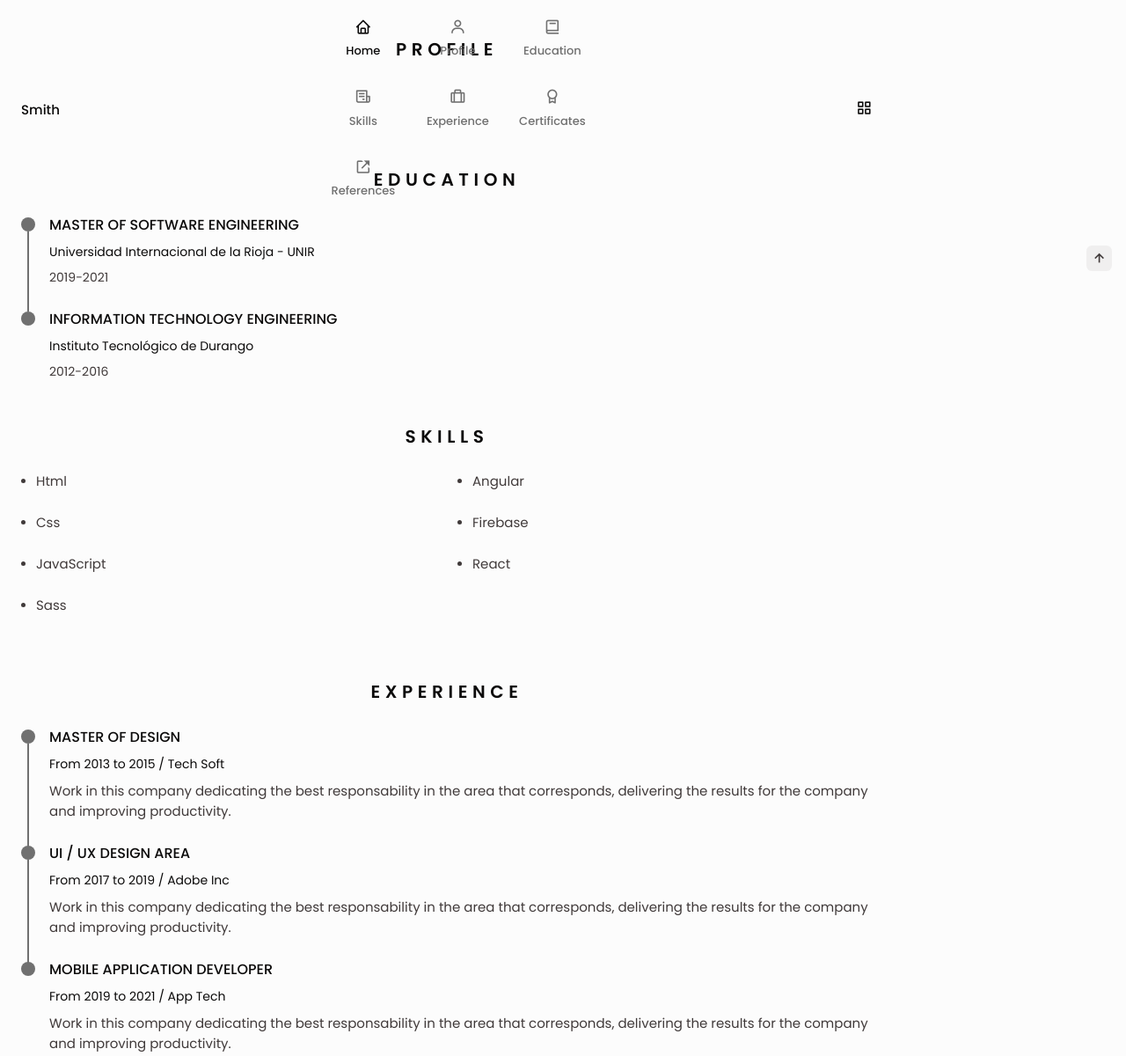
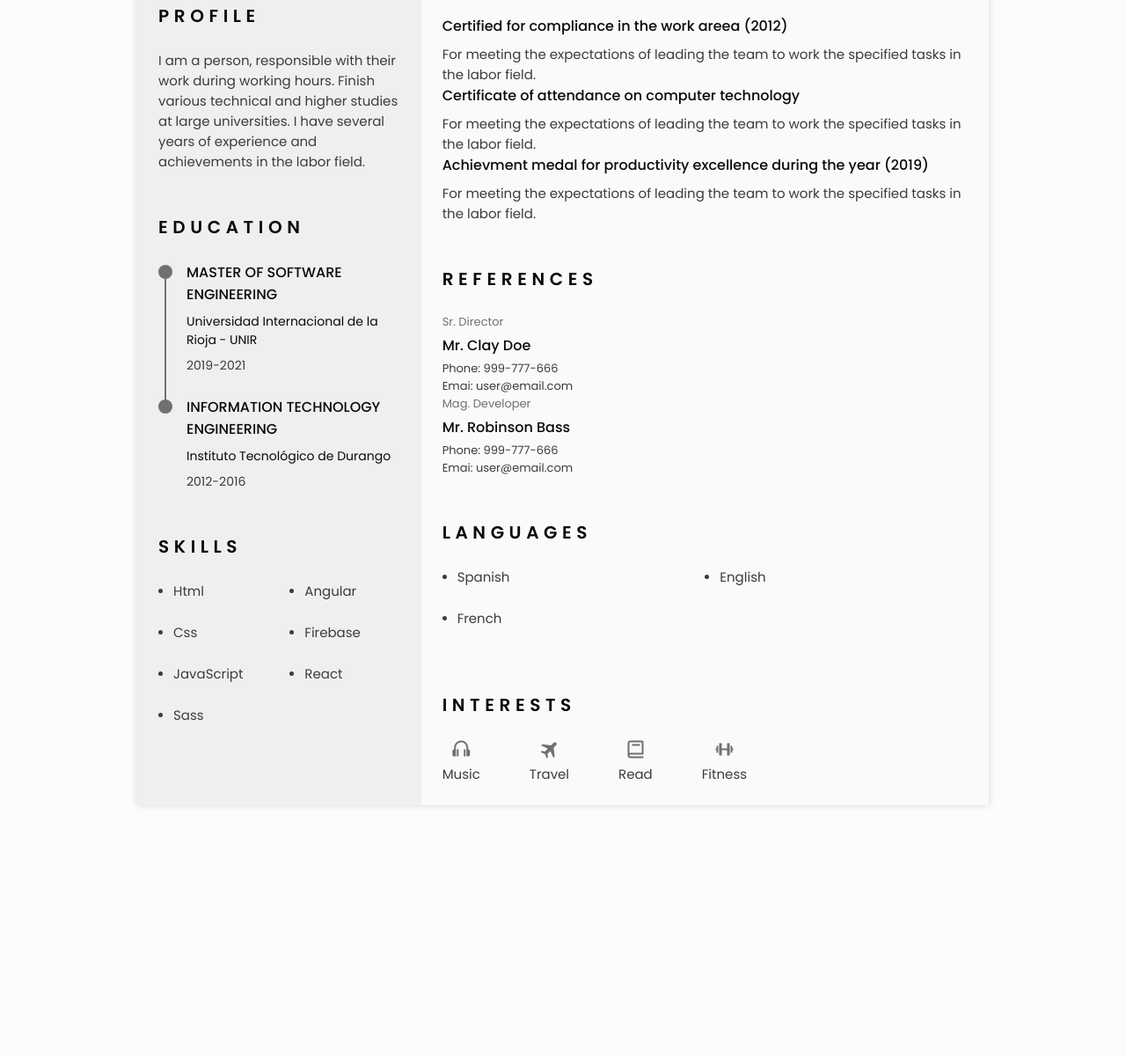
Before and after one commit to luisdavidsj/CVResponsivo, a plain HTML site: page index.html in a window 1280 px wide. Shown: the part 652-1852 px from the top of the page at 88% size. After the commit the page ends 1615 px from the top, so only its background shows below. Drawn offline with nearby package versions, Linux system fonts and the light colour scheme.

Commit message:
Media queries

```diff
--- a/assets/css/styles.css
+++ b/assets/css/styles.css
@@ -433,5 +433,69 @@ img {
 
 /*========== MEDIA QUERIES ==========*/
 /* For small devices, menu two columns */
+@media screen and (max-width: 320px) {
+  .nav__list {
+    grid-template-columns: repeat(2, 1fr);
+    gap: 1rem 0.5rem;
+  }
+}
 
-/* Classes modified for large screen size */ ;
+/* Classes modified for large screen size */
+@media screen and (min-width: 968px) {
+  body {
+    margin: 3rem 0;
+  }
+
+  .bd-container {
+    margin-left: auto;
+    margin-right: auto;
+  }
+
+  .l-header,
+  .scrolltop {
+    display: none;
+  }
+
+  .resume {
+    display: grid;
+    grid-template-columns: 0.5fr 1fr;
+    background-color: var(--container-color);
+    box-shadow: 0 0 8px rgba(13, 12, 12, 0.15);
+  }
+
+  .resume__left {
+    background-color: var(--container-color-alt);
+  }
+
+  .resume__left,
+  .resume__right {
+    padding: 0 1.5rem;
+  }
+
+  .section-title,
+  .profile__description {
+    text-align: initial;
+  }
+
+  .home__container {
+    gap: 1.5rem;
+  }
+
+  .home__button-movil {
+    display: none;
+  }
+
+  .references__container {
+    grid-template-columns: repeat(2, 1fr);
+  }
+
+  .lenguages__content {
+    grid-template-columns: repeat(3, max-content);
+    column-gap: 3.5rem;
+  }
+
+  .interests__container {
+    grid-template-columns: repeat(4, max-content);
+    column-gap: 3.5rem;
+  }
+}
```
